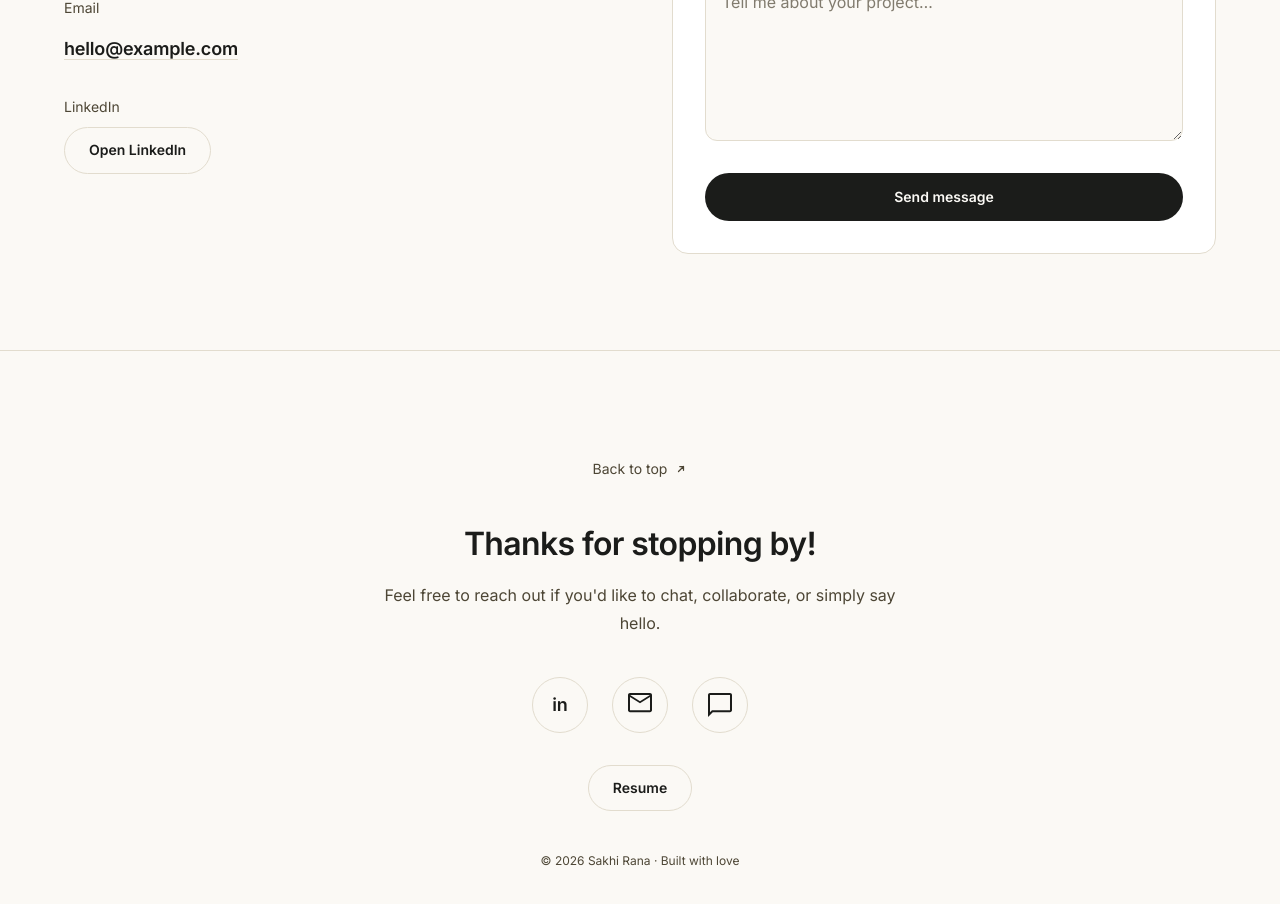
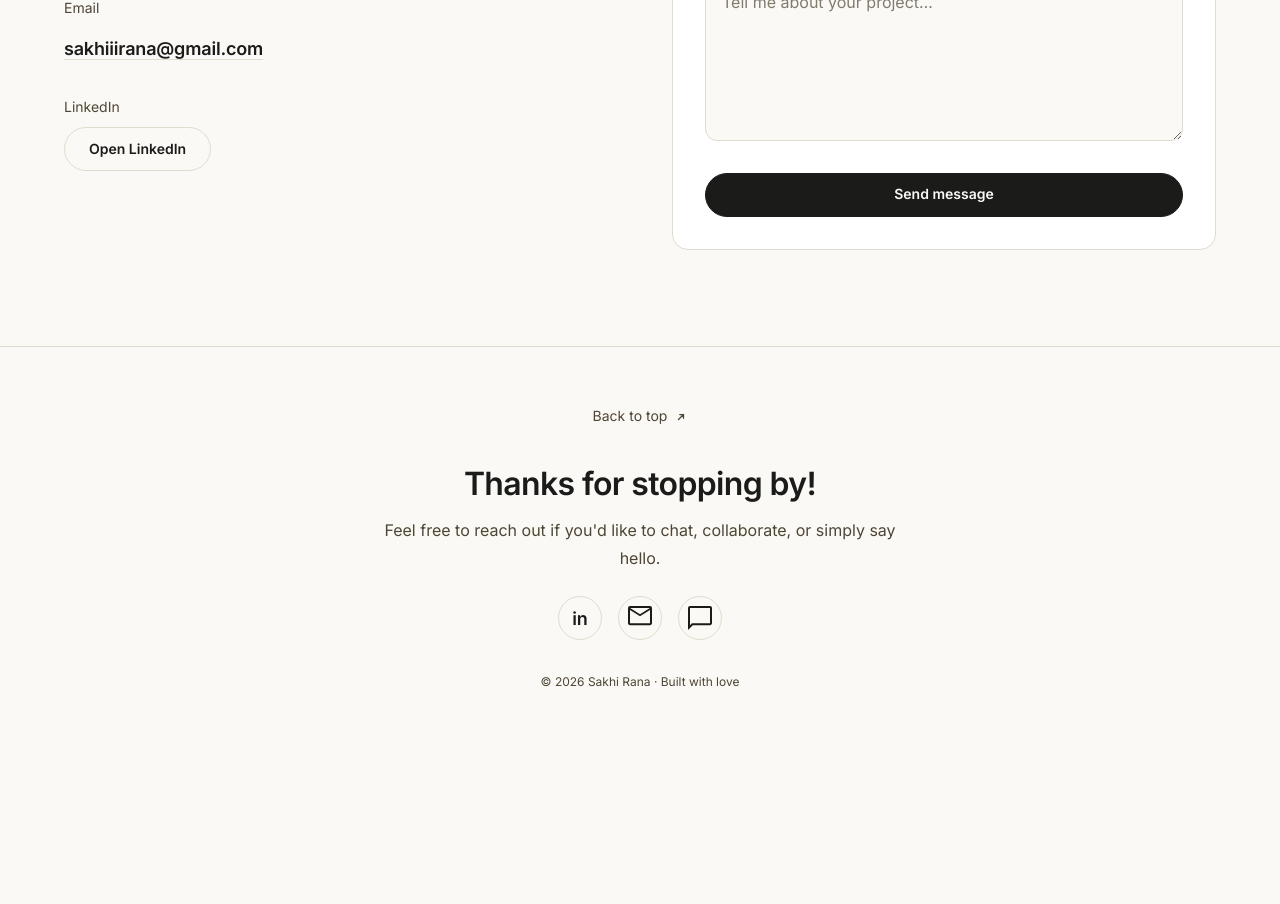
Before and after one commit to raghhavv03/sakhi-portfolio, a React (Vite) app: page /contact in a window 1280 px wide. Shown: the part 480-1384 px from the top of the page. After the commit the page ends 1220 px from the top, so only its background shows below. Built offline with nearby package versions, Linux system fonts and the light colour scheme.

Commit message:
cta buttons consistency

```diff
--- a/src/components/Button.jsx
+++ b/src/components/Button.jsx
@@ -1,30 +1,30 @@
 import { Link } from 'react-router-dom'
 import { tapHaptic } from '../lib/haptics'
-import { CTA_HOVER, CTA_HOVER_FILL } from '../lib/interactions'
+import {
+  CTA_HOVER,
+  CTA_HOVER_FILL,
+  CTA_HOVER_FILL_SOLID,
+  CTA_SHAPE,
+} from '../lib/interactions'
 
-// Shared button/link. Rests neutral; hover fills with the theme's accent and
-// zooms very slightly. Never rests accent. `cursorLabel` sets the custom-cursor
-// pill text.
+// Shared button/link. Both variants are the same 44px pill in the same two
+// theme inks — the outline fills with `text` on hover, the filled one softens
+// to `text-muted`. Neither ever rests or hovers on a colour the page does not
+// already use. `cursorLabel` sets the custom-cursor pill text.
 //
-// variant: 'primary' (off-black fill) | 'secondary' (hairline outline)
+// variant: 'primary' (ink fill) | 'secondary' (hairline outline)
 // Renders as <Link> (to), <a> (href), or <button> depending on props.
 //
-// Motion is the shared `CTA_HOVER` and nothing more — same zoom, same duration,
-// same focus ring as the header toggle and the footer's icon buttons, and off
-// under prefers-reduced-motion.
+// Size, motion and hover are all imports — same colours, same duration, same
+// focus ring as the header toggle and the footer's icon buttons.
 
-const base =
-  'inline-flex items-center justify-center gap-2 rounded-full px-6 py-2.5 ' +
-  'text-body-sm font-semibold min-h-[44px] whitespace-nowrap ' +
-  CTA_HOVER
+const base = `${CTA_SHAPE} ${CTA_HOVER}`
 
 const variants = {
-  // The filled pill has no hairline of its own, so it only needs the fill and
-  // the ink out of the shared hover paint.
-  primary: `bg-text text-bg ${CTA_HOVER_FILL}`,
+  // Carries a border of its own so it is the exact same box as the outlined
+  // pill beside it in the header — an unbordered fill sits 2px shorter.
+  primary: `border border-text bg-text text-bg ${CTA_HOVER_FILL_SOLID}`,
   secondary: `border border-border text-text bg-transparent ${CTA_HOVER_FILL}`,
-  // For use on the dark band.
-  dark: `border border-dark-border text-dark-text bg-transparent ${CTA_HOVER_FILL}`,
 }
 
 export default function Button({
--- a/src/components/Footer.jsx
+++ b/src/components/Footer.jsx
@@ -2,12 +2,16 @@ import { Link, useLocation } from 'react-router-dom'
 import { site, contact, links, footer as footerCopy } from '../data/portfolio'
 import { useReducedMotion } from '../lib/hooks'
 import { tapHaptic } from '../lib/haptics'
-import { CTA_HOVER, CTA_HOVER_FILL } from '../lib/interactions'
-import Button from './Button'
+import { CTA_HOVER, CTA_HOVER_FILL, CTA_ICON } from '../lib/interactions'
 
 // Global footer — the centred sign-off band from the Figma frame: a hairline,
 // the sign-off, a row of round connect buttons, the copyright. Back to top is
 // this site's own addition and lives here for every route.
+//
+// It is a sign-off, not a section, so it does not take the page's section
+// rhythm: a full `py-section` band under a page that already ended reads as a
+// second empty screen. The résumé is not here either — the header already
+// carries it, and a footer is the wrong place to repeat a header action.
 //
 // Every button but "say hello" depends on a fact we may not have yet, so the
 // row is assembled rather than written out: no LinkedIn URL, no LinkedIn
@@ -60,7 +64,7 @@ export default function Footer() {
 
   return (
     <footer className="border-t border-border bg-bg">
-      <div className="mx-auto flex max-w-content flex-col items-center px-6 py-section-sm text-center md:py-section-md lg:py-section">
+      <div className="mx-auto flex max-w-content flex-col items-center px-6 py-10 text-center md:py-12">
         <button
           type="button"
           onClick={scrollToTop}
@@ -70,41 +74,24 @@ export default function Footer() {
           <ArrowUpRightIcon className="transition-transform duration-200 group-hover:-translate-y-0.5 group-hover:translate-x-0.5 motion-reduce:group-hover:translate-x-0 motion-reduce:group-hover:translate-y-0" />
         </button>
 
-        <h2 className="mt-8 max-w-2xl text-h2 font-semibold text-text">
+        <h2 className="mt-6 max-w-2xl text-h2 font-semibold text-text">
           {footerCopy.heading}
         </h2>
 
-        <p className="mt-4 max-w-lg text-body font-normal text-text-muted">
+        <p className="mt-3 max-w-lg text-body font-normal text-text-muted">
           {footerCopy.subtext}
         </p>
 
         <nav
           aria-label="Connect"
-          className="mt-10 flex flex-wrap items-center justify-center gap-4 sm:gap-6"
+          className="mt-6 flex flex-wrap items-center justify-center gap-3 sm:gap-4"
         >
           {connectLinks.map(({ key, ...item }) => (
             <ConnectButton key={key} {...item} />
           ))}
         </nav>
 
-        {/* The résumé has no glyph in the frame, and a hand-drawn one would be
-            a guess — so it keeps the site's own button instead of joining the
-            icon row. Absent until there is a PDF to point at. */}
-        {links.resume && (
-          <div className="mt-8">
-            <Button
-              variant="secondary"
-              href={links.resume}
-              target="_blank"
-              rel="noopener noreferrer"
-              cursorLabel="Open résumé"
-            >
-              Resume
-            </Button>
-          </div>
-        )}
-
-        <p className="mt-10 text-caption font-normal text-text-muted">
+        <p className="mt-8 text-caption font-normal text-text-muted">
           {site.copyright}
         </p>
       </div>
@@ -112,11 +99,9 @@ export default function Footer() {
   )
 }
 
-// A round hairline button carrying one glyph. Rests neutral, then takes the
-// same accent fill and the same small zoom as every other CTA on the site.
-const connectClass =
-  'inline-flex size-14 items-center justify-center rounded-full border border-border text-text ' +
-  `${CTA_HOVER} ${CTA_HOVER_FILL}`
+// A round hairline button carrying one glyph — the same 44px box, the same
+// ink fill and the same small zoom as every other CTA on the site.
+const connectClass = `${CTA_ICON} border border-border text-text ${CTA_HOVER} ${CTA_HOVER_FILL}`
 
 function ConnectButton({ label, href, to, external, cursorLabel, icon, onClick }) {
   const shared = {
--- a/src/components/Header.jsx
+++ b/src/components/Header.jsx
@@ -190,7 +190,7 @@ export default function Header() {
           )}
           {links.linkedin && (
             <Button
-              variant="primary"
+              variant="secondary"
               href={links.linkedin}
               target="_blank"
               rel="noopener noreferrer"
--- a/src/components/Lightbox.jsx
+++ b/src/components/Lightbox.jsx
@@ -99,7 +99,7 @@ export default function Lightbox({ figure, onClose }) {
                 disabled={zoom <= ZOOM_MIN}
                 data-cursor=""
                 aria-label="Zoom out"
-                className="rounded-full border border-dark-border px-3 py-2 text-body-sm font-normal text-dark-text transition-colors duration-200 hover:bg-accent hover:text-text focus-visible:outline-dark-text disabled:opacity-40 disabled:hover:bg-transparent disabled:hover:text-dark-text"
+                className="rounded-full border border-dark-border px-3 py-2 text-body-sm font-normal text-dark-text transition-colors duration-200 hover:bg-dark-text hover:text-dark-bg focus-visible:outline-dark-text disabled:opacity-40 disabled:hover:bg-transparent disabled:hover:text-dark-text"
               >
                 −
               </button>
@@ -112,7 +112,7 @@ export default function Lightbox({ figure, onClose }) {
                 disabled={zoom >= ZOOM_MAX}
                 data-cursor=""
                 aria-label="Zoom in"
-                className="rounded-full border border-dark-border px-3 py-2 text-body-sm font-normal text-dark-text transition-colors duration-200 hover:bg-accent hover:text-text focus-visible:outline-dark-text disabled:opacity-40 disabled:hover:bg-transparent disabled:hover:text-dark-text"
+                className="rounded-full border border-dark-border px-3 py-2 text-body-sm font-normal text-dark-text transition-colors duration-200 hover:bg-dark-text hover:text-dark-bg focus-visible:outline-dark-text disabled:opacity-40 disabled:hover:bg-transparent disabled:hover:text-dark-text"
               >
                 +
               </button>
@@ -121,7 +121,7 @@ export default function Lightbox({ figure, onClose }) {
                 type="button"
                 onClick={onClose}
                 data-cursor=""
-                className="ml-2 shrink-0 rounded-full border border-dark-border px-4 py-2 text-body-sm font-normal text-dark-text transition-colors duration-200 hover:bg-accent hover:text-text focus-visible:outline-dark-text"
+                className="ml-2 shrink-0 rounded-full border border-dark-border px-4 py-2 text-body-sm font-normal text-dark-text transition-colors duration-200 hover:bg-dark-text hover:text-dark-bg focus-visible:outline-dark-text"
               >
                 Close
               </button>
--- a/src/components/ThemeToggle.jsx
+++ b/src/components/ThemeToggle.jsx
@@ -1,6 +1,6 @@
 import { useTheme } from '../lib/theme'
 import { tapHaptic } from '../lib/haptics'
-import { CTA_HOVER, CTA_HOVER_FILL } from '../lib/interactions'
+import { CTA_HOVER, CTA_HOVER_FILL, CTA_ICON } from '../lib/interactions'
 
 // Header theme control — the same switch the hero lamp throws, so the two are
 // always showing the same state. Icon shows the theme you would get, which is
@@ -19,7 +19,7 @@ export default function ThemeToggle({ className = '' }) {
       aria-label={toDark ? 'Switch to dark mode' : 'Switch to light mode'}
       aria-pressed={!toDark}
       data-cursor={toDark ? 'Night mode' : 'Day mode'}
-      className={`inline-flex h-11 w-11 items-center justify-center rounded-full border border-border text-text-muted ${CTA_HOVER} ${CTA_HOVER_FILL} ${className}`}
+      className={`${CTA_ICON} border border-border text-text ${CTA_HOVER} ${CTA_HOVER_FILL} ${className}`}
     >
       {toDark ? <MoonIcon /> : <SunIcon />}
     </button>
--- a/src/data/portfolio.js
+++ b/src/data/portfolio.js
@@ -12,12 +12,13 @@
 // PREVIEW SWITCH — layout review only. DO NOT SHIP WITH THIS ON.
 //
 // Because the site hides an affordance until its fact is real, none of the
-// Resume / LinkedIn / Behance / email / shop controls can be *seen* while those
-// facts are outstanding — which makes their placement impossible to review.
-// This fills them with deliberately fake stand-ins so every button renders.
-// The `#` hrefs go nowhere and the address is on the reserved `example.com`
-// domain, on purpose: a plausible-looking invented URL is worse than an
+// Resume / Behance / shop controls can be *seen* while those facts are
+// outstanding — which makes their placement impossible to review. This fills
+// them with deliberately fake stand-ins so every button renders. The `#` hrefs
+// go nowhere on purpose: a plausible-looking invented URL is worse than an
 // obviously fake one, because it might belong to somebody.
+//
+// Email and LinkedIn are real now, so they no longer pass through this.
 //
 // Set to `false` and every one of them disappears again — the hiding logic
 // itself is untouched. Replace the real values below as they arrive, then
@@ -45,15 +46,19 @@ export const footer = {
 }
 
 export const contact = {
-  // Empty hides every mailto affordance. Real value goes here.
-  email: preview('', 'hello@example.com'),
+  email: 'sakhiiirana@gmail.com',
+  // Formspree form endpoint — https://formspree.io/f/<id>. Empty means the
+  // contact form stays UI-only: it still validates and acknowledges, and says
+  // so, rather than posting into nowhere. Paste the endpoint here and the same
+  // form starts delivering to the inbox above with no code change.
+  formEndpoint: '',
   invite:
     "Open to product design roles, freelance work, and the occasional interesting problem. Tell me what you're building and I'll come back to you.",
 }
 
 export const links = {
   resume: preview(''), // path to a PDF in /public — opens in a new tab for viewing
-  linkedin: preview(''),
+  linkedin: 'https://www.linkedin.com/in/sakhi-rana-717548212',
   behance: preview(''),
 }
 
--- a/src/index.css
+++ b/src/index.css
@@ -11,6 +11,11 @@
 
    Light is the warm cream studio of the daytime hero scene; dark is the same
    room at night — a navy-ink canvas with warm off-white ink on it.
+
+   There is no accent hue. A CTA hovers into the theme's own ink (`text`, or
+   `text-muted` for the one that already rests on `text`), so hover is a
+   value change inside the palette rather than a colour that exists nowhere
+   else on the page.
 --------------------------------------------------------------------------- */
 :root {
   color-scheme: light;
@@ -21,8 +26,6 @@
   --text: 27 28 26; /* #1B1C1A every heading, everywhere */
   --text-muted: 77 70 53; /* #4D4635 every paragraph, label, caption */
 
-  --accent: 167 199 231; /* #A7C7E7 pastel blue — hover only */
-  --accent-hover: 143 184 222; /* #8FB8DE */
   --lamp: 212 175 55; /* #D4AF37 the lamp's own light */
 
   --shadow: 26 26 26; /* elevation ink */
@@ -39,11 +42,6 @@ html.dark {
   --text: 240 237 230; /* #F0EDE6 warm off-white — 15.5:1 on the canvas */
   --text-muted: 175 182 196; /* #AFB6C4 — 8.6:1 on the canvas */
 
-  /* Pastel blue keeps its role (hover states, never resting colour, never
-     type) but not its value: a hover fill here carries light ink, so the
-     accent deepens instead of staying pastel. */
-  --accent: 61 92 128; /* #3D5C80 */
-  --accent-hover: 78 115 156; /* #4E739C */
   --lamp: 245 196 92; /* #F5C45C the lit lamp, warmer and brighter */
 
   --shadow: 0 0 0;
--- a/src/lib/interactions.js
+++ b/src/lib/interactions.js
@@ -1,24 +1,44 @@
-// One hover for every call to action on the site — the pill buttons, the
-// header theme toggle and the footer's round icon buttons all import this
-// string, so they cannot drift apart.
+// One hover, one size, one colour rule for every call to action on the site —
+// the pill `Button`, the header theme toggle, the footer's round icon buttons
+// and the contact form's submit all assemble themselves out of the strings
+// below, so they cannot drift apart.
 //
-// It is a small zoom and nothing else: no lift, no shadow, no pointer-tracking
-// drift. Transform is GPU-cheap, so the same class is safe on a 14px icon
-// button and a full-width pill. Colour comes from `accent`, the site's one
-// hover token, whose *value* is per-theme — so the hover follows the theme
-// without a single `dark:` class.
+// The motion is a colour move and nothing else: no zoom, no lift, no shadow,
+// no pointer-tracking drift.
 //
-// Deliberately CSS rather than a Framer `whileHover`: the icon buttons are
+// Deliberately CSS rather than a Framer `whileHover`: half these controls are
 // plain <button>/<a> elements, and one mechanism for all of them is the only
 // way "consistent" stays true when a new control is added.
 export const CTA_HOVER =
-  'transition-[color,background-color,border-color,transform] duration-200 ease-out ' +
-  'hover:scale-[1.03] active:scale-[0.98] ' +
-  'motion-reduce:hover:scale-100 motion-reduce:active:scale-100 ' +
+  'transition-[color,background-color,border-color] duration-200 ease-out ' +
   'focus-visible:outline-none focus-visible:ring-2 focus-visible:ring-text/25 focus-visible:ring-offset-2'
 
-// The hover paint itself, shared by the outlined pill, the theme toggle and the
-// icon buttons: the accent fills, the border matches it so the hairline does
-// not cut the fill, and the ink lands on the heading colour.
+// The one size every CTA is: a 44px-minimum pill, the body-sm size at the
+// semibold weight. A control that carries a word imports this; a control that
+// carries only a glyph imports `CTA_ICON` instead, which is the same 44px box
+// made square.
+// `py-2` under the 44px floor on purpose: at body-sm the padding alone would
+// make the pill 47px, three taller than the icon buttons standing next to it
+// in the header. Letting `min-h` set the height is what makes one row.
+export const CTA_SHAPE =
+  'inline-flex items-center justify-center gap-2 rounded-full ' +
+  'min-h-[44px] px-6 py-2 text-body-sm font-semibold whitespace-nowrap'
+
+export const CTA_ICON =
+  'inline-flex size-11 shrink-0 items-center justify-center rounded-full'
+
+// ── The hover paint. It is the theme's own ink, not a third colour: an
+//    outlined control fills with `text` and flips its label to `bg`, which is
+//    exactly the pairing the primary pill and the cursor pill already rest at.
+//    So the hover follows the theme without a single `dark:` class, and the
+//    site never grows a hover hue that only exists on hover.
+//
+//    Measured on the hovered fill: 16.3:1 light, 15.3:1 dark.
 export const CTA_HOVER_FILL =
-  'hover:border-accent hover:bg-accent hover:text-text'
+  'hover:border-text hover:bg-text hover:text-bg'
+
+// The filled pill already rests on that pairing, so it cannot hover *to* it.
+// It softens to the body ink instead — same two-colour palette, same direction
+// of travel, still no new hue. Measured: 8.9:1 light, 8.8:1 dark.
+export const CTA_HOVER_FILL_SOLID =
+  'hover:border-text-muted hover:bg-text-muted hover:text-bg'
--- a/src/pages/Contact.jsx
+++ b/src/pages/Contact.jsx
@@ -1,36 +1,75 @@
 import { useEffect, useRef, useState } from 'react'
 import { motion } from 'framer-motion'
-import { contact, links } from '../data/portfolio'
+import { contact, links, site } from '../data/portfolio'
 import { useReducedMotion, useReveal } from '../lib/hooks'
 import { successHaptic } from '../lib/haptics'
-import { CTA_HOVER, CTA_HOVER_FILL } from '../lib/interactions'
+import {
+  CTA_HOVER,
+  CTA_HOVER_FILL_SOLID,
+  CTA_SHAPE,
+} from '../lib/interactions'
 import Badge from '../components/Badge'
 import Button from '../components/Button'
 
 // Contact — short and direct: headline + invite, direct email / LinkedIn,
-// and a minimal (UI-only) form.
+// and a minimal form.
+//
+// Delivery is Formspree: a POST of the form's own fields to the endpoint in
+// `contact.formEndpoint`, which forwards them to `contact.email`. No backend,
+// no key in the bundle — the endpoint id is public by design and rate-limited
+// on their side.
+//
+// With no endpoint set the same form stays UI-only: it validates and
+// acknowledges, and the confirmation says so, rather than posting into
+// nowhere and claiming it sent.
 export default function Contact() {
   const reveal = useReveal()
   const reducedMotion = useReducedMotion()
 
-  // Submit state machine: idle → sending → sent. The form is UI-only, so
-  // "sending" is a brief acknowledgement beat, not a network wait; under
-  // reduced motion we jump straight to the confirmation.
+  // Submit state machine: idle → sending → sent | error. `error` is the only
+  // state that returns to idle, so a failed message can be sent again without
+  // retyping it.
   const [status, setStatus] = useState('idle')
   const sent = status === 'sent'
+  const failed = status === 'error'
+  const wired = Boolean(contact.formEndpoint)
   const timeoutRef = useRef(null)
   useEffect(() => () => clearTimeout(timeoutRef.current), [])
 
-  const onSubmit = (e) => {
+  const onSubmit = async (e) => {
     e.preventDefault()
-    if (status !== 'idle') return
-    successHaptic()
-    if (reducedMotion) {
-      setStatus('sent')
+    if (status === 'sending' || sent) return
+
+    // Not wired yet — acknowledge without pretending to deliver. Under
+    // reduced motion, skip the beat and confirm straight away.
+    if (!wired) {
+      successHaptic()
+      if (reducedMotion) {
+        setStatus('sent')
+        return
+      }
+      setStatus('sending')
+      timeoutRef.current = setTimeout(() => setStatus('sent'), 650)
       return
     }
+
+    const form = e.currentTarget
+    const body = new FormData(form)
     setStatus('sending')
-    timeoutRef.current = setTimeout(() => setStatus('sent'), 650)
+
+    try {
+      const response = await fetch(contact.formEndpoint, {
+        method: 'POST',
+        body,
+        headers: { Accept: 'application/json' },
+      })
+      if (!response.ok) throw new Error(`Formspree responded ${response.status}`)
+      successHaptic()
+      setStatus('sent')
+      form.reset()
+    } catch {
+      setStatus('error')
+    }
   }
 
   return (
@@ -124,13 +163,32 @@ export default function Contact() {
               />
             </div>
 
+            {/* Formspree's own fields: `_subject` names the notification
+                email, `_gotcha` is the honeypot it drops silently when a bot
+                fills it. Both are inert when no endpoint is set. */}
+            <input
+              type="hidden"
+              name="_subject"
+              value={`New message from ${site.name}'s portfolio`}
+            />
+            <input
+              type="text"
+              name="_gotcha"
+              tabIndex={-1}
+              autoComplete="off"
+              aria-hidden="true"
+              className="hidden"
+            />
+
             <div className="mt-6">
               {/* Submit swaps label → spinner → check, fading 4px between
-                  states. Disabled while in flight so it can't double-fire. */}
+                  states. Disabled only while in flight and after success — a
+                  failure has to stay pressable so the message can be retried
+                  without retyping it. */}
               <button
                 type="submit"
-                disabled={status !== 'idle'}
-                className={`inline-flex min-h-[44px] w-full items-center justify-center rounded-full bg-text px-6 py-3 text-body-sm font-semibold text-bg ${CTA_HOVER} ${CTA_HOVER_FILL} disabled:hover:scale-100 disabled:hover:bg-text disabled:hover:text-bg`}
+                disabled={status === 'sending' || sent}
+                className={`w-full ${CTA_SHAPE} ${CTA_HOVER} border border-text bg-text text-bg ${CTA_HOVER_FILL_SOLID} disabled:hover:border-text disabled:hover:bg-text disabled:hover:text-bg`}
               >
                 {/* Keyed enter-only swap — the old label unmounts instantly,
                     the new one fades up. No exit animation, so the swap can
@@ -172,21 +230,36 @@ export default function Contact() {
                         Thanks!
                       </>
                     )}
+                    {failed && 'Try again'}
                 </motion.span>
               </button>
             </div>
 
-            {/* Polite, accessible confirmation — UI-only acknowledgement. */}
+            {/* Polite, accessible confirmation. A failure names the fallback
+                rather than leaving the message stranded in the textarea. */}
             <p
               role="status"
               aria-live="polite"
               className={`mt-4 text-body-sm font-normal text-text-muted ${
-                sent ? '' : 'sr-only'
+                sent || failed ? '' : 'sr-only'
               }`}
             >
-              {sent
-                ? 'Thanks — your message is ready to send. (Form is not yet wired to a backend.)'
-                : ''}
+              {sent &&
+                (wired
+                  ? "Thanks — your message is on its way. I'll come back to you."
+                  : 'Thanks — your message is ready to send. (The form is not yet connected, so nothing was delivered.)')}
+              {failed && (
+                <>
+                  That didn't send. Try again, or email me directly at{' '}
+                  <a
+                    href={`mailto:${contact.email}`}
+                    className="font-semibold text-text underline decoration-border underline-offset-4 transition-colors hover:decoration-text"
+                  >
+                    {contact.email}
+                  </a>
+                  .
+                </>
+              )}
             </p>
           </form>
         </motion.div>
```
Also changed, not shown: tailwind.config.js (+4 -6 lines), 1 other file (tests, documents, lock files or other folders).
